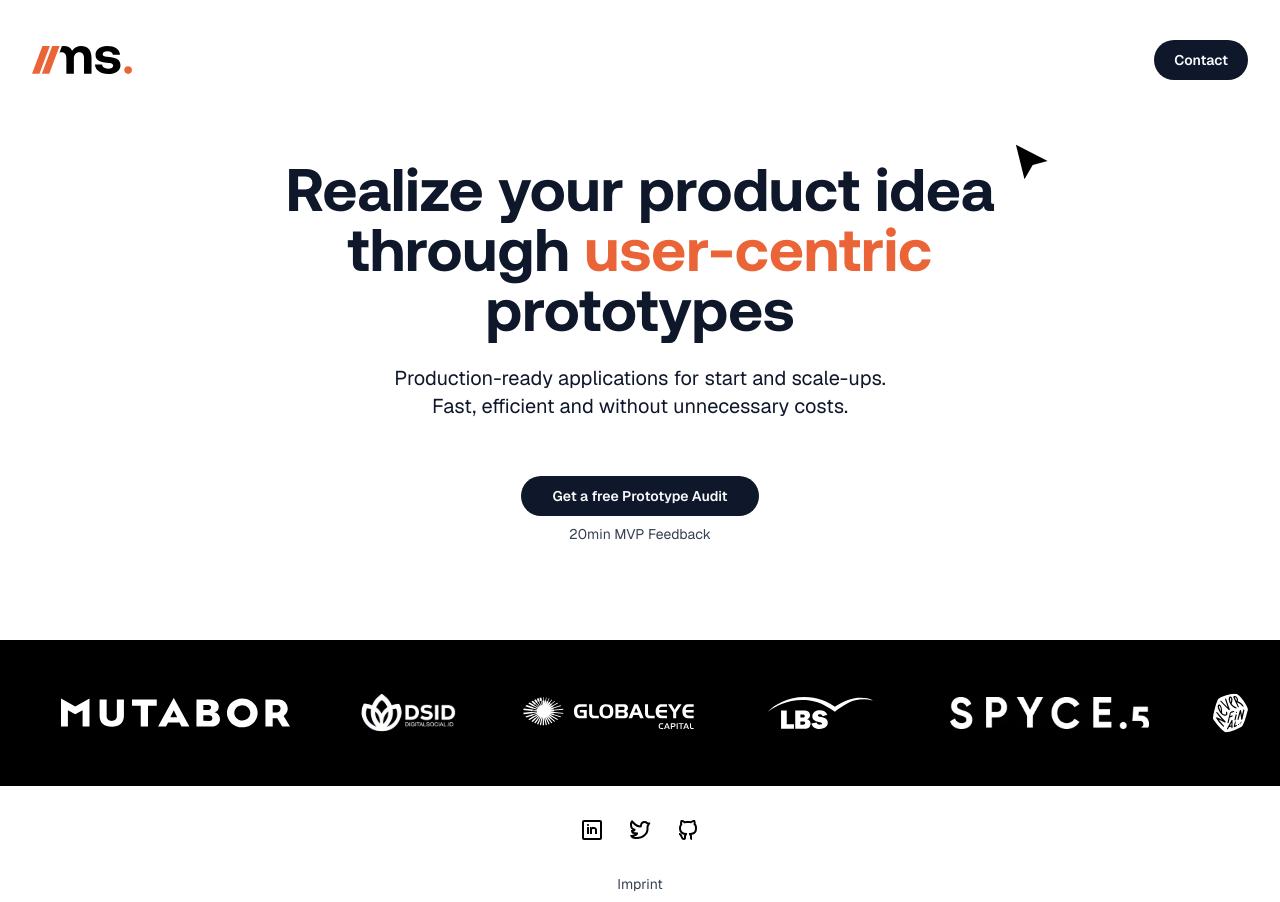
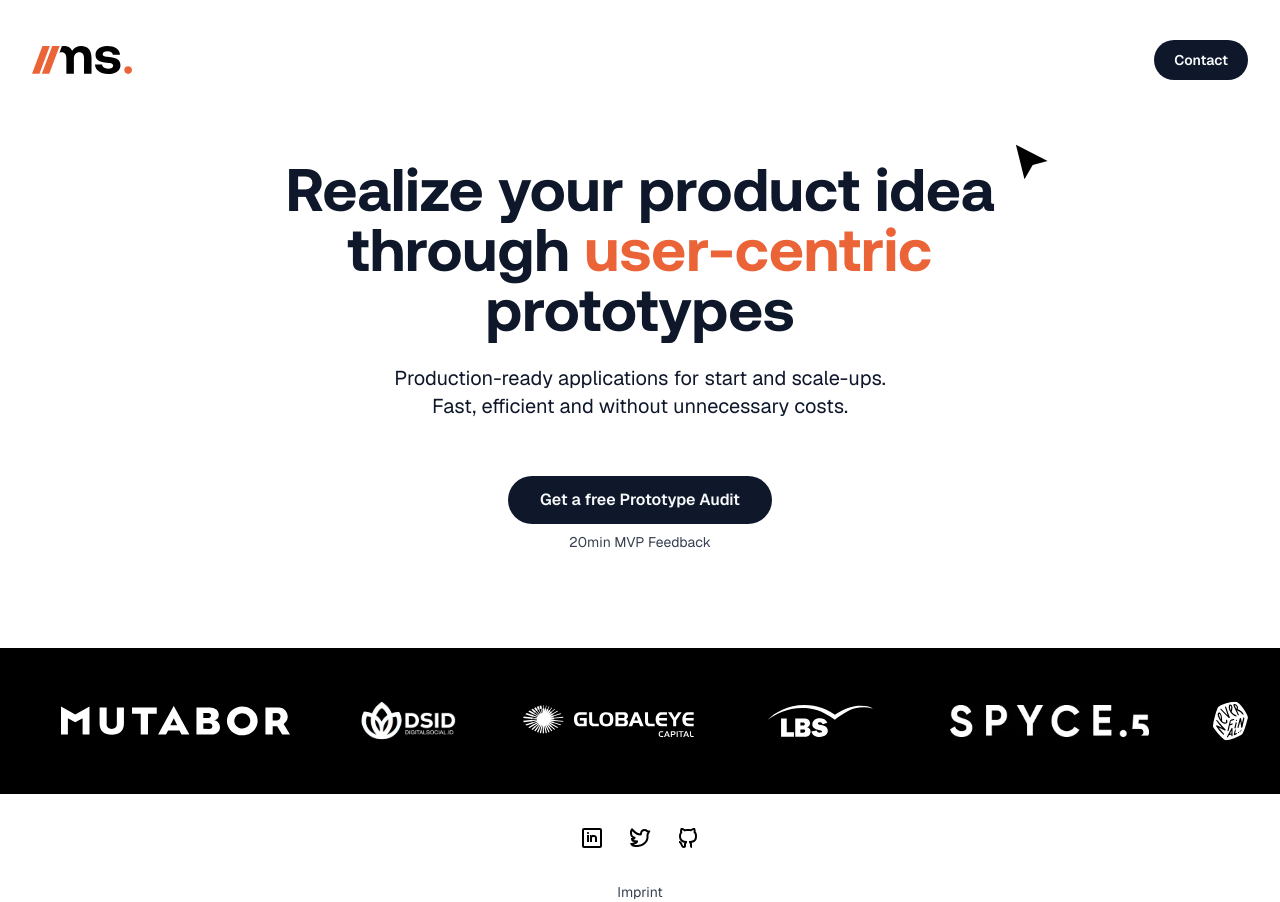
Before and after one commit to marvin-splitt/msdev.digital, a Next.js app: page / in a window 1280 px wide. Built offline with nearby package versions, Linux system fonts and the light colour scheme.

Commit message:
feat(hero): fix button

```diff
--- a/app/page.tsx
+++ b/app/page.tsx
@@ -24,7 +24,7 @@ export default function Home() {
           />
           <span className="sr-only">Marvin Splitt</span>
         </div>
-        <Button asChild className="rounded-3xl px-5">
+        <Button asChild size="wide" className="rounded-3xl">
           <Link href="mailto:marvin@msdev.digital" className="font-semibold">
             Contact
           </Link>
--- a/components/button.tsx
+++ b/components/button.tsx
@@ -22,8 +22,9 @@ const buttonVariants = cva(
       size: {
         default: "h-10 px-4 py-2",
         sm: "h-9 rounded-md px-3",
-        lg: "h-11 rounded-md px-8",
+        lg: "h-12 rounded-md px-8",
         icon: "h-10 w-10",
+        wide: "h-10 px-5 py-2",
       },
     },
     defaultVariants: {
--- a/components/hero-section.tsx
+++ b/components/hero-section.tsx
@@ -24,7 +24,11 @@ export const HeroSection: React.FC = () => {
           alt="Arrow Icon"
         />
       </div>
-      <Button asChild className="rounded-3xl px-8 py-4 mt-14">
+      <Button
+        asChild
+        size="lg"
+        className="rounded-3xl mt-14 font-semibold text-base"
+      >
         <Link
           target="_blank"
           href="https://cal.com/msplitt/prototype-audit"
```
